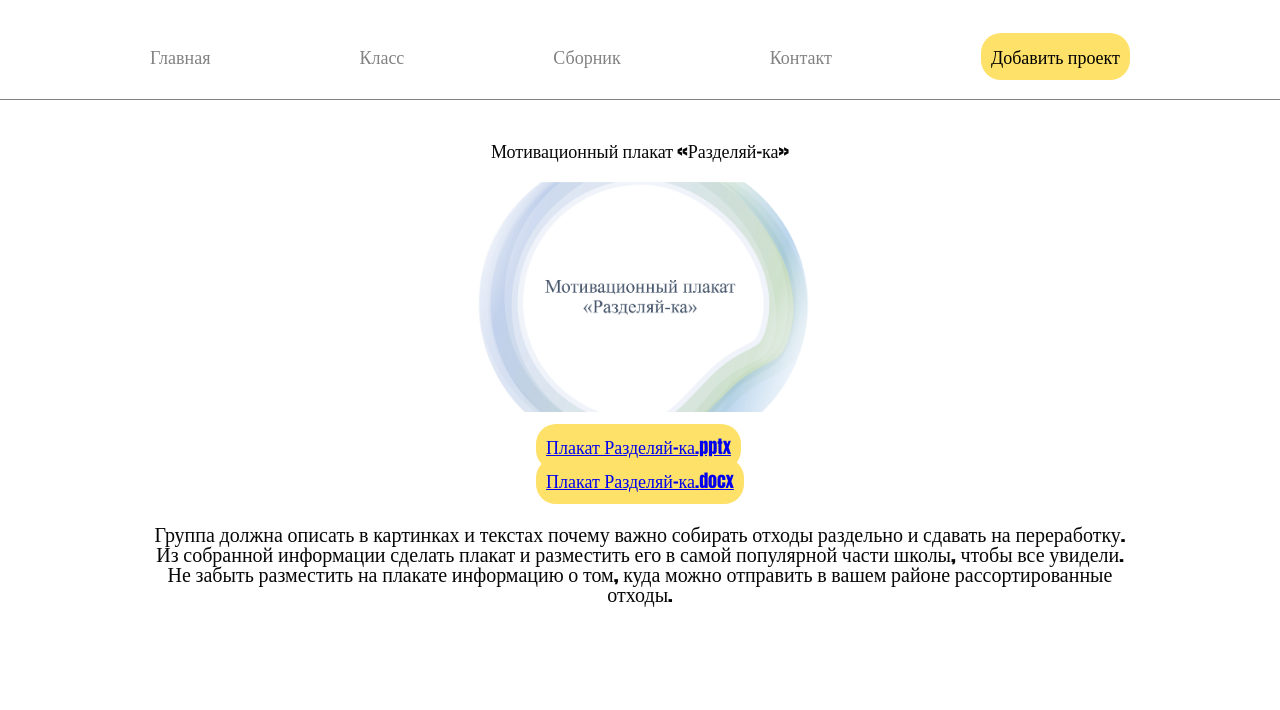
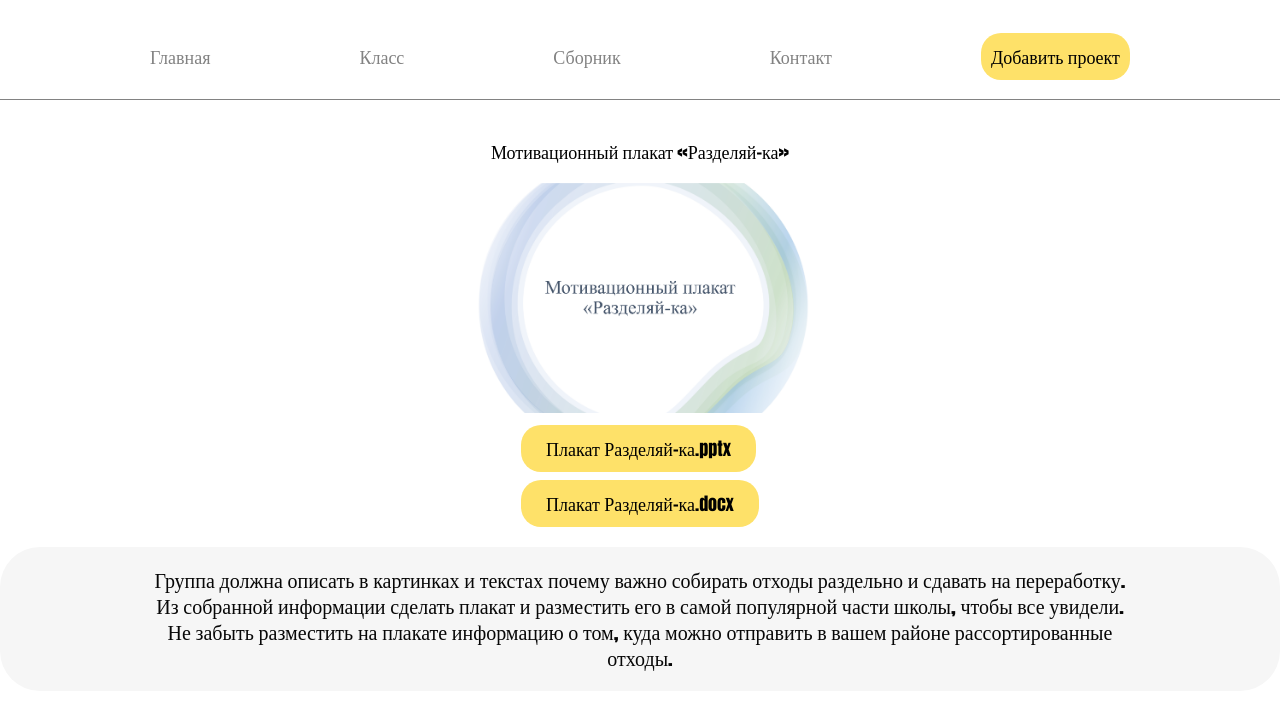
Before and after one commit to B1ond/-, a plain HTML site: page project_1.html in a window 1280 px wide. Drawn offline with Linux system fonts and the light colour scheme.

Commit message:
Add files via upload

```diff
--- a/css/style.css
+++ b/css/style.css
@@ -112,7 +112,7 @@ button {
     text-align: center;
     width: auto;
     font-size: 20px;
-    line-height: 20px;
+    line-height: 26px;
 }
 
 .photo_1 {
@@ -221,9 +221,46 @@ button {
     justify-content: center;
 }
 
+.menu_link_s {
+    line-height: 23px;
+    color: #000000;
+    text-decoration: none;
+}
+
+.link_s {
+    display: flex;
+    flex-direction: column;
+}
+
+.download {
+    margin-bottom: 20px;
+}
+
+.button_s {
+    padding-left: 25px;
+    padding-right: 25px;
+}
+
+.project_text{
+    background-color: #F6F6F6;
+    margin-left: 400px;
+    margin-right: 400px;
+    border-radius: 40px;
+    padding-top: 20px;
+    padding-bottom: 20px;
+}
+
+
 /* project style end */
 
 /* media style start */
+
+@media screen and (max-width: 1400px) {
+    .project_text {
+        margin-left: 0px;
+        margin-right: 0px;
+    }
+}
 
 @media screen and (max-width: 950px) {
     .button_clss_1 {
```
